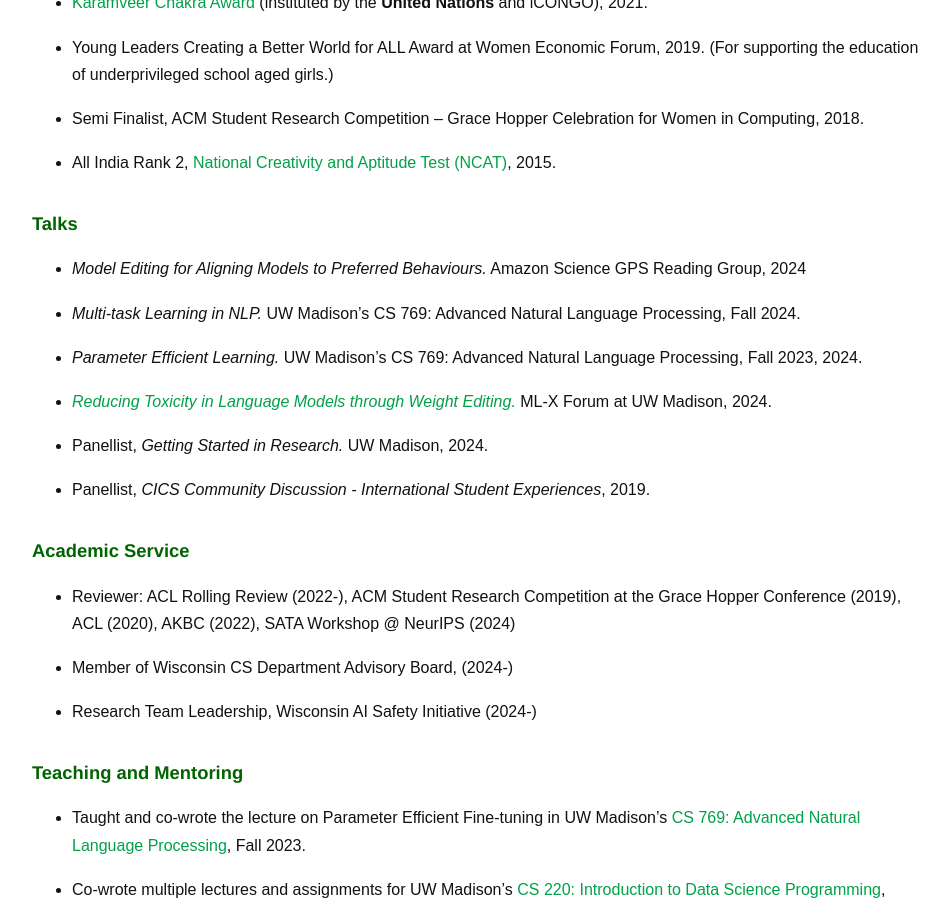
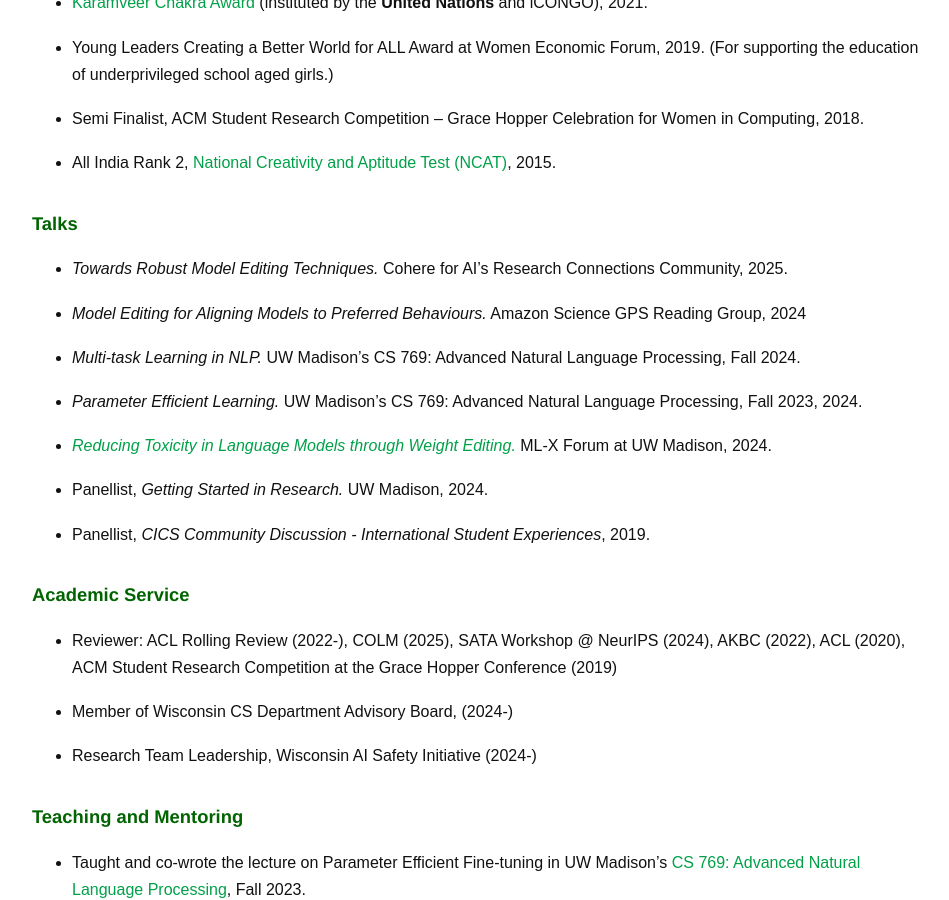
Before and after one commit to Uppaal/Uppaal.github.io, a Jekyll site: the page built from awards_service.html, in a window 1280 px wide and 900 px high, scrolled down 230 px. Shown: the whole window, without its empty margins (160-1109 px from the left). Built offline with Jekyll 4.4.1, drawn with Linux system fonts in a browser that asks for light colours.

Commit message:
Update awards_service.html

```diff
--- a/awards_service.html
+++ b/awards_service.html
@@ -26,6 +26,7 @@ title: Awards and Service
 
 <h3>Talks</h3>
 <ul>
+  <li><i>Towards Robust Model Editing Techniques.</i> Cohere for AI’s Research Connections Community, 2025.</li>
   <li><i>Model Editing for Aligning Models to Preferred Behaviours.</i> Amazon Science GPS Reading Group, 2024</li>
   <li><i>Multi-task Learning in NLP.</i> UW Madison’s CS 769: Advanced Natural Language Processing, Fall 2024.</li>
   <li><i>Parameter Efficient Learning.</i> UW Madison’s CS 769: Advanced Natural Language Processing, Fall 2023, 2024.</li>
@@ -37,7 +38,7 @@ title: Awards and Service
 <h3>Academic Service</h3>
 <ul>
 <!--   <li>Student Volunteer: ACL 2023</li> -->
-  <li>Reviewer: ACL Rolling Review (2022-), ACM Student Research Competition at the Grace Hopper Conference (2019), ACL (2020), AKBC (2022), SATA Workshop @ NeurIPS (2024)</li>
+  <li>Reviewer: ACL Rolling Review (2022-), COLM (2025), SATA Workshop @ NeurIPS (2024), AKBC (2022), ACL (2020), ACM Student Research Competition at the Grace Hopper Conference (2019)</li>
   <li>Member of Wisconsin CS Department Advisory Board, (2024-)</li>
   <li>Research Team Leadership, Wisconsin AI Safety Initiative (2024-)</li>
 </ul>
```
